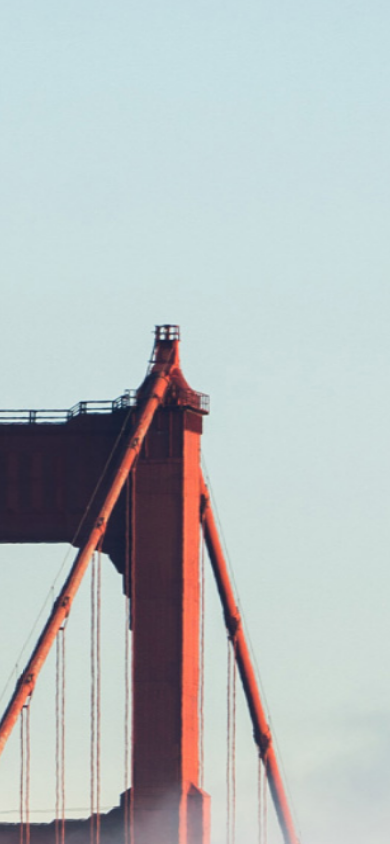
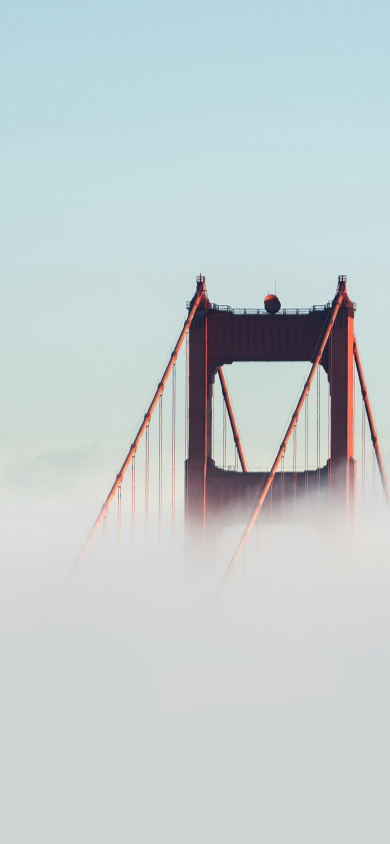
Before and after one commit to superbowen/my-resume, a Vue app: page / in a window 390 px wide. Shown: the top 844 px of the page. Built offline with nearby package versions, Linux system fonts and the light colour scheme.

Commit message:
兼容主流分辨率

```diff
--- a/index.html
+++ b/index.html
@@ -2,6 +2,7 @@
 <html>
 <head>
   <meta charset="utf-8">
+  <meta name="viewport" content="width=device-width,initial-scale=1.0,user-scalable=no,maximum-scale=1.0,minimum-scale=1.0">
   <title>my-resume</title>
   <style>
     * {
--- a/src/App.vue
+++ b/src/App.vue
@@ -2,7 +2,7 @@
   <div id="app">
 
     <div class="bg" id="bg">
-      <img src="../static/bg.jpg" alt="a cool bg" width="1920" height="1638">
+      <img src="../static/bg.jpg" alt="a cool bg" width="1920" height="2664">
     </div>
 
     <swiper :options="swiperOption" class="swiper-box">
@@ -50,7 +50,26 @@
             this.CurrentIndex = swiper.activeIndex
 //            console.log(document.getElementById('bg'))
 //            console.log(this.$refs.bg)
+            if (window.innerWidth < 768) { // mobile
+              document.getElementById('bg').style.top = -this.CurrentIndex * 50 - 800 + 'px'
+              console.log(document.getElementById('bg').style.top)
+              return
+            } else if (window.innerWidth < 769) { // 768
+              document.getElementById('bg').style.top = -this.CurrentIndex * 90 + 'px'
+              console.log(document.getElementById('bg').style.top)
+              return
+            } else if (window.innerWidth < 1025) { // 1024
+              document.getElementById('bg').style.top = -this.CurrentIndex * 90 - 300 + 'px'
+              console.log(document.getElementById('bg').style.top)
+              return
+            } else if (window.innerWidth < 1367) { // 1366
+              document.getElementById('bg').style.top = -this.CurrentIndex * 90 - 200 + 'px'
+              console.log(document.getElementById('bg').style.top)
+              return
+            } else {
               document.getElementById('bg').style.top = -this.CurrentIndex * 130 - 300 + 'px'
+              console.log(document.getElementById('bg').style.top)
+            }
           }
         }
       }
@@ -61,64 +80,93 @@
   }
 </script>
 
-<style>
-  html, body {
+<style type="text/stylus" lang='stylus' rel='stylesheet/stylus'>
+
+  ::-webkit-scrollbar
+    display: none;
+
+  html, body
     position: relative;
     height: 100%;
-  }
-
-  #app {
+    #app
       font-family: 'Avenir', Helvetica, Arial, sans-serif;
       -webkit-font-smoothing: antialiased;
       -moz-osx-font-smoothing: grayscale;
-    font-size: 10px;
       height: 100%;
-    /*color: #fff;*/
-  }
+      .swiper-box
+        width: 100%;
+        height: 100%;
+        .page
+          height: 100%;
+          padding: 40px;
+          font-size: 1rem;
+        .swiper-pagination
+          right: 20px !important;
+        .swiper-pagination-bullet
+          width: .7rem !important;
+          height: .7rem !important;
+          margin-top: 1rem !important;
+          transition: all .7s;
+          &.swiper-pagination-bullet-active
+            transform: scale(1.5);
+            transition: all .7s;
+            background: rgb(131, 252, 216) !important;
 
-  #bg {
+  @media only screen and (min-width: 1367px)
+  //destop
+    #bg
       position: fixed;
       top: -300px;
       right: 0;
       transition: all .7s
-  }
-  @media only screen and (max-width:1200px) {
-    #bg {
-      transform: scale(1.5);
-      right: -100px;
-    }
-  }
 
-  ::-webkit-scrollbar {
-    display: none;
-  }
+    html
+      font-size: 32px
 
-  .swiper-box {
-    width: 100%;
-    height: 100%;
-  }
+  @media only screen and (max-width: 1366px) and (min-width: 1025px)
+  //1366
+    #bg
+      position: fixed
+      right: -350px
+      top: -200px
+      transition: all .7s
 
-  .swiper-pagination {
-    right: 20px !important;
-  }
+    html
+      font-size: 32px
 
-  .swiper-pagination-bullet {
-    width: 1.2rem !important;
-    height: 1.2rem !important;
-    margin-top: 1rem !important;
-    transition: all .7s;
-  }
+  @media only screen and (max-width: 1365px) and (min-width: 1024px)
+  //1024
+    #bg
+      position: fixed
+      right: -350px
+      top: -300px
+      transition: all .7s
 
-  .swiper-pagination-bullet-active {
-    transform: scale(1.5);
-    transition: all .7s;
-    background: rgb(131, 252, 216) !important;
-  }
+    html
+      font-size: 32px
 
-  .page {
-    height: 100%;
-    padding: 40px;
-    font-size: 3rem;
-  }
+  @media only screen and (max-width: 1023px) and (min-width: 768px)
+  //768
+    #bg
+      position: fixed
+      right: -350px
+      top: -200px
+      transition: all .7s
+
+    html
+      font-size: 32px
+
+  @media only screen and (max-width: 767px)
+  //mobile
+    #bg
+      transform: scale(0.5)
+      position: fixed
+      right: -700px
+      top: -800px
+      transition: all .7s
+
+    html
+      font-size: 20px
+
 
 </style>
```
Also changed, not shown: static/bg.jpg. Lines whose indentation alone changed are shown as unchanged.
